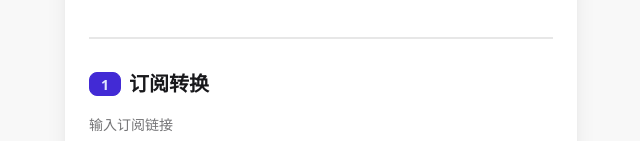
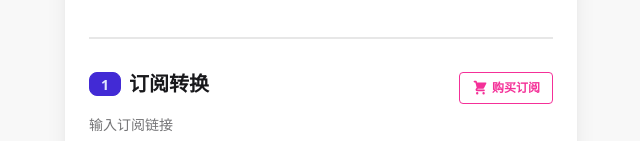
Before and after one commit to maomao1996/subconverter-web, a Vue app: page / in a window 1280 px wide. Shown: the part 361-502 px from the top of the page, without its empty margins (319-959 px from the left). Built offline with nearby package versions, Linux system fonts and the light colour scheme.

Commit message:
feat: 更新界面

```diff
--- a/src/components/SubscriptionConverter.vue
+++ b/src/components/SubscriptionConverter.vue
@@ -67,10 +67,32 @@ function copyToClipboard() {
 
         <div class="divider"></div>
 
-        <h2 class="text-xl font-semibold mb-2 flex items-center">
-          <span class="badge badge-primary mr-2">1</span>
-          订阅转换
-        </h2>
+        <div class="flex items-center justify-between">
+          <h2 class="text-xl font-semibold mb-2 flex items-center">
+            <span class="badge badge-primary mr-2">1</span>
+            订阅转换
+          </h2>
+          <a
+            href="https://xn--clouds-o43k.com/#/register?code=07YceqZM"
+            target="_blank"
+            class="btn btn-sm btn-outline btn-secondary gap-1"
+          >
+            <svg
+              xmlns="http://www.w3.org/2000/svg"
+              class="h-4 w-4"
+              viewBox="0 0 20 20"
+              fill="currentColor"
+            >
+              <path
+                d="M3 1a1 1 0 000 2h1.22l.305 1.222a.997.997 0 00.01.042l1.358 5.43-.893.892C3.74 11.846 4.632 14 6.414 14H15a1 1 0 000-2H6.414l1-1H14a1 1 0 00.894-.553l3-6A1 1 0 0017 3H6.28l-.31-1.243A1 1 0 005 1H3z"
+              />
+              <path
+                d="M16 16.5a1.5 1.5 0 11-3 0 1.5 1.5 0 013 0zM6.5 18a1.5 1.5 0 100-3 1.5 1.5 0 000 3z"
+              />
+            </svg>
+            购买订阅
+          </a>
+        </div>
 
         <div class="form-control w-full">
           <label class="label mb-2">
```
